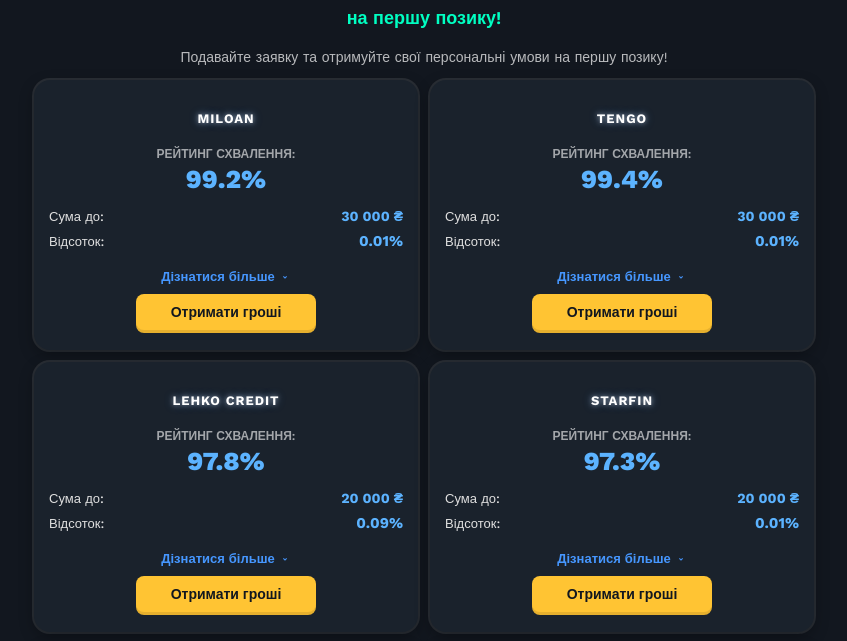
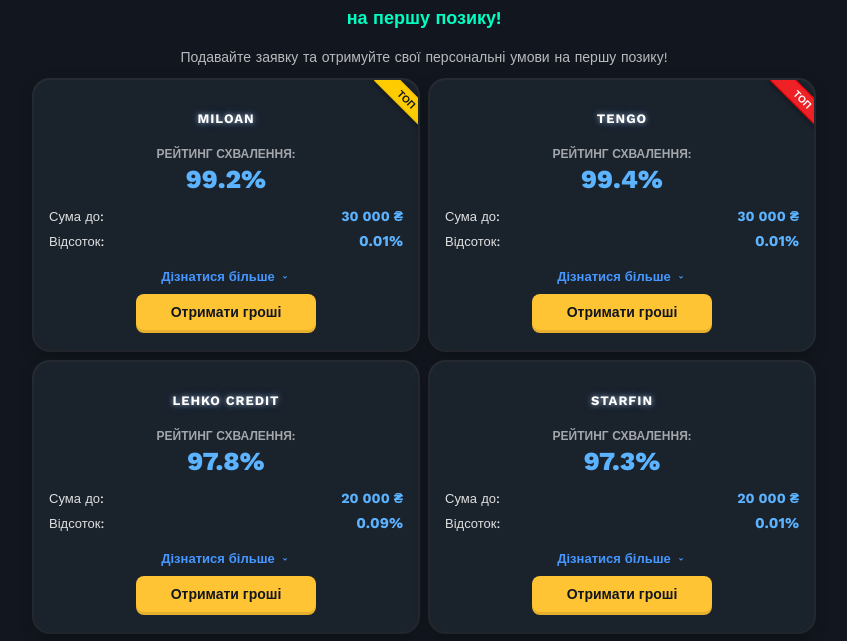
Before and after one commit to bankhomeid/pozyka, a plain HTML site: page index.html in a window 1280 px wide. Shown: the part 122-763 px from the top of the page, without its empty margins (216-1063 px from the left). Drawn offline with nearby package versions, Linux system fonts and the light colour scheme.

Commit message:
Restore card header styles and add loan card badges
Restored and updated styles for card headers and added new badge styles for loan cards.

```diff
--- a/index.html
+++ b/index.html
@@ -190,15 +190,6 @@
         z-index: 2; /* Залишаємо z-index для порядку */
     }
 
-    /* Стилі для заголовка */
-    .card-header {
-      display: flex;
-      align-items: center;
-      justify-content: center;
-      margin-bottom: 15px;
-      height: 32px; /* Фіксована висота */
-    }
-
     /* === СТИЛІЗОВАНИЙ ЗАГОЛОВОК MFO === */
     .card-title-text {
         /* Зменшення шрифту на ~30% (18px -> 13px) */
@@ -221,6 +212,14 @@
         color: var(--color-text-white); /* Перевизначення, щоб гарантувати білий */
     }
 
+    /* Стилі для заголовка */
+    .card-header {
+      display: flex;
+      align-items: center;
+      justify-content: center;
+      margin-bottom: 15px;
+      height: 32px; /* Фіксована висота */
+    }
 
     .rating-label {
       font-size: 12px;
@@ -299,6 +298,34 @@
     .get-money-button:hover {
       background-color: var(--card-button-hover);
     }
+
+    /* === НОВІ СТИЛІ ДЛЯ СТІКЕРІВ "ТОП" === */
+    .loan-card-badge {
+      position: absolute;
+      top: 10px; /* Відступ зверху */
+      right: -25px; /* Виходить за межі, щоб створити ефект кута */
+      padding: 3px 25px;
+      font-size: 10px;
+      font-weight: 800;
+      text-transform: uppercase;
+      transform: rotate(45deg); /* Поворот на 45 градусів */
+      box-shadow: 0 2px 5px rgba(0, 0, 0, 0.3);
+      z-index: 10;
+    }
+
+    /* Золотий стікер для Miloan */
+    .badge-gold {
+      background-color: #ffcc00; /* Золотистий фон */
+      color: #12171f; /* Темний текст */
+      border: 1px solid #e6b800; /* Темно-золота рамка */
+    }
+
+    /* Червоний стікер для Tengo */
+    .badge-red {
+      background-color: #ed2126; /* Червоний фон */
+      color: var(--color-text-white); /* Білий текст */
+      border: 1px solid #cc0000; /* Темно-червона рамка */
+    }
   </style>
 </head>
 <body>
@@ -329,6 +356,7 @@
 
       <div class="card-row-container">
         <div class="loan-card">
+          <span class="loan-card-badge badge-gold">ТОП</span>
           <div class="card-header">
             <span class="card-title-text title-miloan">MILOAN</span>
           </div>
@@ -356,6 +384,7 @@
         </div>
 
         <div class="loan-card">
+          <span class="loan-card-badge badge-red">ТОП</span>
           <div class="card-header">
             <span class="card-title-text title-tengo">Tengo</span>
           </div>
```
